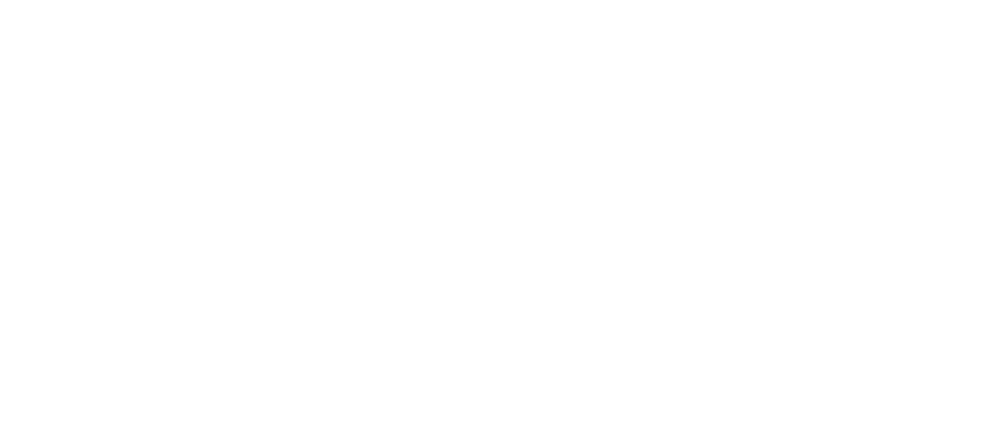
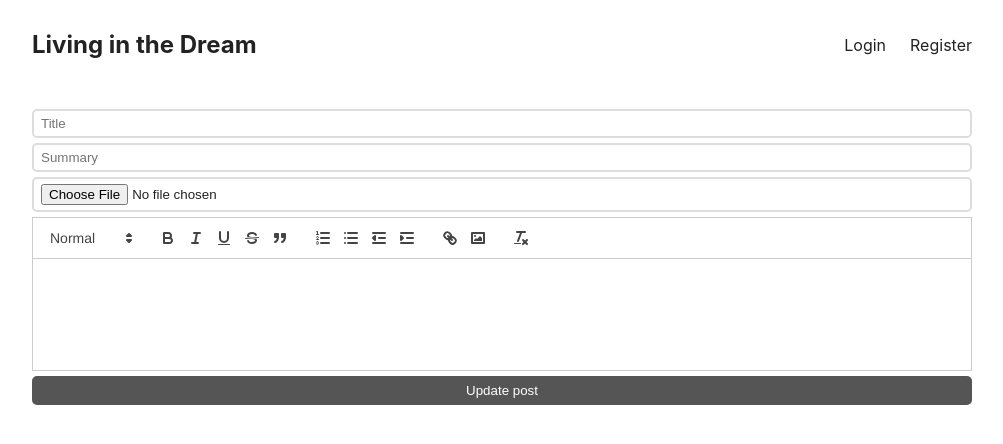
Before and after one commit to ASmellyCat/Fullstack-Blog-App, a React (Create React App) app in the folder client/: page /edit/1 in a window 1280 px wide. Before the commit this address had no page. Shown: the top 444 px of the page, without its empty margins (138-1141 px from the left). Built offline with nearby package versions, Linux system fonts and the light colour scheme; no server answers.

Commit message:
edit post page finished

```diff
--- a/client/src/App.css
+++ b/client/src/App.css
@@ -136,3 +136,20 @@
 div.content li{
   margin-bottom: 10px;
 }
+div.edit-row{
+  text-align: center;
+  margin-bottom: 20px;
+}
+div.post-page a.edit-btn{
+  background-color: #333;
+  display: inline-flex;
+  align-items: center;
+  gap: 5px;
+  color: #fff;
+  padding:15px 30px;
+  border-radius: 5px;
+  text-decoration: none;
+}
+a svg{
+  height:20px;
+}
--- a/client/src/App.js
+++ b/client/src/App.js
@@ -7,6 +7,7 @@
 import {UserContextProvider} from "./UserContext";
 import CreatePost from "./Pages/CreatePost";
 import PostPage from "./Pages/PostPage";
+import EditPost from "./Pages/EditPost";
 
 function App() {
   return (
@@ -18,6 +19,7 @@
                   <Route path="/register" element={<RegisterPage />} />
                   <Route path="/create" element={<CreatePost />}/>
                   <Route path="/post/:id" element={<PostPage />} />
+                  <Route path="/edit/:id" element={<EditPost />} />
               </Route>
           </Routes>
       </UserContextProvider>
--- /dev/null
+++ b/client/src/Editor.js
@@ -0,0 +1,27 @@
+import ReactQuill from "react-quill";
+
+export default function Editor({value,onChange}) {
+    const modules = {
+        toolbar: [
+            [{ header: [1, 2, false] }],
+            ['bold', 'italic', 'underline', 'strike', 'blockquote'],
+            [
+                { list: 'ordered' },
+                { list: 'bullet' },
+                { indent: '-1' },
+                { indent: '+1' },
+            ],
+            ['link', 'image'],
+            ['clean'],
+        ],
+    };
+    return (
+        <div className="content">
+            <ReactQuill
+                value={value}
+                theme={'snow'}
+                onChange={onChange}
+                modules={modules} />
+        </div>
+    );
+}
--- a/client/src/Header.js
+++ b/client/src/Header.js
@@ -29,6 +29,7 @@
             <nav>
                 {username && (
                     <>
+                        <span>Hello, {username}</span>
                         <Link to ='/create'> create new post</Link>
                         <a onClick={logout}>Logout</a>
                     </>
--- a/client/src/Pages/CreatePost.js
+++ b/client/src/Pages/CreatePost.js
@@ -1,23 +1,7 @@
-import ReactQuill from "react-quill";
 import 'react-quill/dist/quill.snow.css';
 import {useState} from "react";
 import {Navigate, redirect} from "react-router-dom";
-
-const modules = {
-    toolbar: [
-        [{ 'header': [1, 2, false] }],
-        ['bold', 'italic', 'underline','strike', 'blockquote'],
-        [{'list': 'ordered'}, {'list': 'bullet'}, {'indent': '-1'}, {'indent': '+1'}],
-        ['link', 'image'],
-        ['clean']
-    ],
-}
-const formats = [
-    'header',
-    'bold', 'italic', 'underline', 'strike', 'blockquote',
-    'list', 'bullet', 'indent',
-    'link', 'image'
-]
+import Editor from "../Editor";
 
 export default function CreatePost() {
     const [title,setTitle] = useState('');
@@ -56,11 +40,7 @@
                    onChange={ev => setSummary(ev.target.value)} />
             <input type="file"
                    onChange={ev => setFiles(ev.target.files)} />
-            <ReactQuill
-                value={content}
-                onChange={newVlaue=> setContent(newVlaue)}
-                modules={modules}
-                formats={formats}/>
+            <Editor value={content} onChange={setContent} />
             <button style={{marginTop:'5px'}}>Create post</button>
         </form>
     )
--- /dev/null
+++ b/client/src/Pages/EditPost.js
@@ -0,0 +1,64 @@
+import {useEffect, useState} from "react";
+import {Navigate, useParams} from "react-router-dom";
+import Editor from "../Editor";
+
+export default function EditPost() {
+    const {id} = useParams()
+    const [title,setTitle] = useState('')
+    const [summary,setSummary] = useState('')
+    const [content,setContent] = useState('')
+    const [files, setFiles] = useState('')
+    const [redirect,setRedirect] = useState(false)
+
+    useEffect(() => {
+        fetch('http://localhost:4000/post/'+id)
+            .then(response => {
+                response.json().then(postInfo => {
+                    setTitle(postInfo.title);
+                    setContent(postInfo.content);
+                    setSummary(postInfo.summary);
+                })
+            })
+    }, [])
+
+    async function updatePost(ev) {
+        ev.preventDefault()
+        const data = new FormData()
+        data.set('title', title)
+        data.set('summary', summary)
+        data.set('content', content)
+        data.set('id', id)
+        if (files?.[0]) {
+            data.set('file', files?.[0]);
+        }
+        const response = await fetch('http://localhost:4000/post', {
+            method: 'PUT',
+            body: data,
+            credentials: 'include',
+        });
+        if (response.ok) {
+            setRedirect(true)
+        }
+    }
+
+    if (redirect) {
+        return <Navigate to={'/post/'+id} />
+    }
+
+    return (
+        <form onSubmit={updatePost}>
+            <input type="title"
+                   placeholder={'Title'}
+                   value={title}
+                   onChange={ev => setTitle(ev.target.value)} />
+            <input type="summary"
+                   placeholder={'Summary'}
+                   value={summary}
+                   onChange={ev => setSummary(ev.target.value)} />
+            <input type="file"
+                   onChange={ev => setFiles(ev.target.files)} />
+            <Editor onChange={setContent} value={content} />
+            <button style={{marginTop:'5px'}}>Update post</button>
+        </form>
+    );
+}
--- a/client/src/Pages/PostPage.js
+++ b/client/src/Pages/PostPage.js
@@ -1,6 +1,6 @@
 import {useContext, useEffect, useState} from "react";
 import {id} from "date-fns/locale";
-import {useParams} from "react-router-dom";
+import {Link, useParams} from "react-router-dom";
 import {UserContext} from "../UserContext";
 import {formatISO9075} from "date-fns";
 
@@ -22,6 +22,16 @@
             <h1>{postInfo.title}</h1>
             <time>{formatISO9075(new Date(postInfo.createdAt))}</time>
             <div className="author">by @{postInfo.author.username}</div>
+            {userInfo.id === postInfo.author._id && (
+            <div className="edit-row">
+                <Link className="edit-btn" to={`/edit/${postInfo._id}`}>
+                    <svg xmlns="http://www.w3.org/2000/svg" fill="none" viewBox="0 0 24 24" strokeWidth={1.5} stroke="currentColor" className="w-6 h-6">
+                        <path strokeLinecap="round" strokeLinejoin="round" d="M16.862 4.487l1.687-1.688a1.875 1.875 0 112.652 2.652L10.582 16.07a4.5 4.5 0 01-1.897 1.13L6 18l.8-2.685a4.5 4.5 0 011.13-1.897l8.932-8.931zm0 0L19.5 7.125M18 14v4.75A2.25 2.25 0 0115.75 21H5.25A2.25 2.25 0 013 18.75V8.25A2.25 2.25 0 015.25 6H10" />
+                    </svg>
+                    Edit this post
+                </Link>
+            </div>
+            )}
             <div className="image">
                 <img src={`http://localhost:4000/${postInfo.cover}`} alt=""/>
             </div>
```
Also changed, not shown: 17 other files (tests, documents, lock files or other folders).
